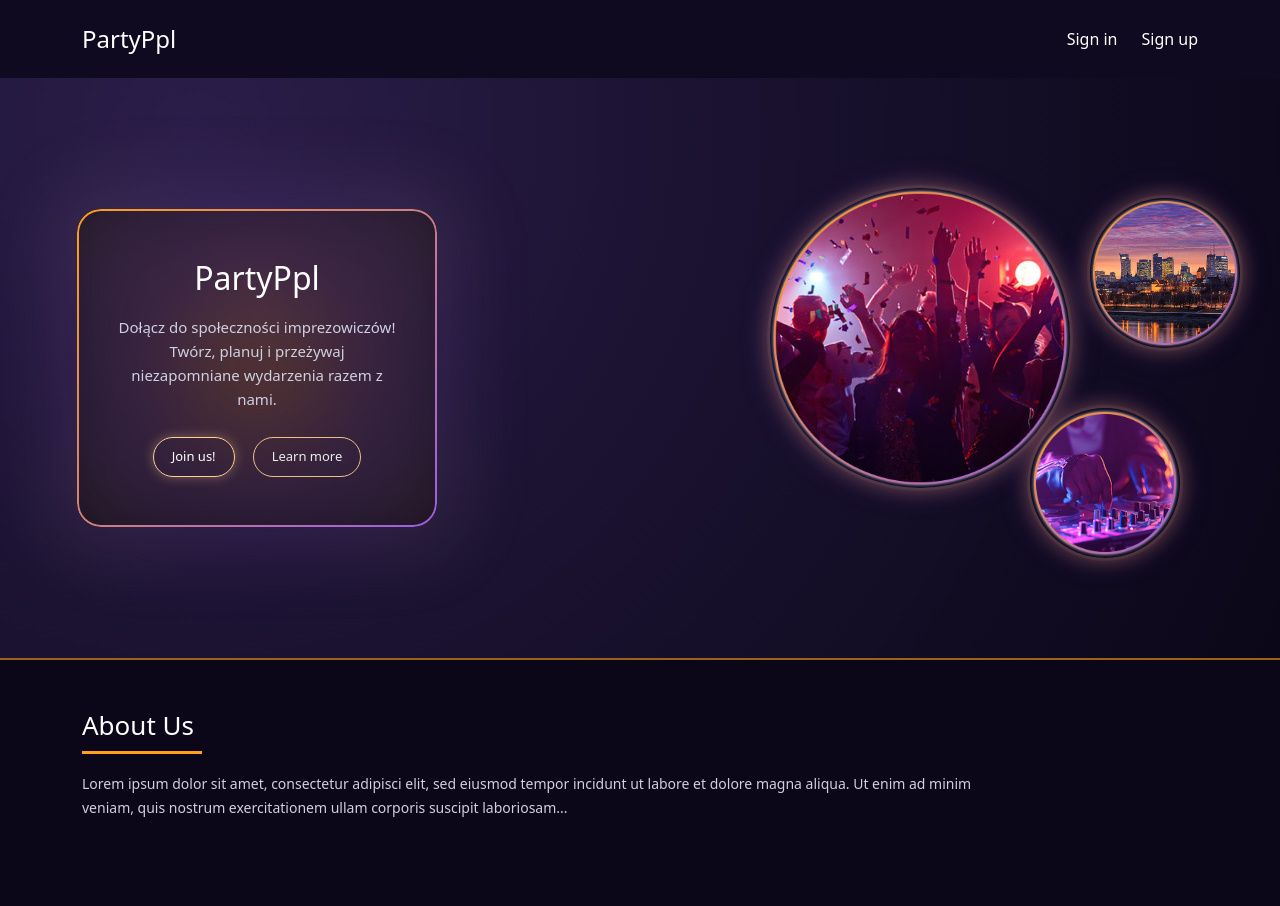
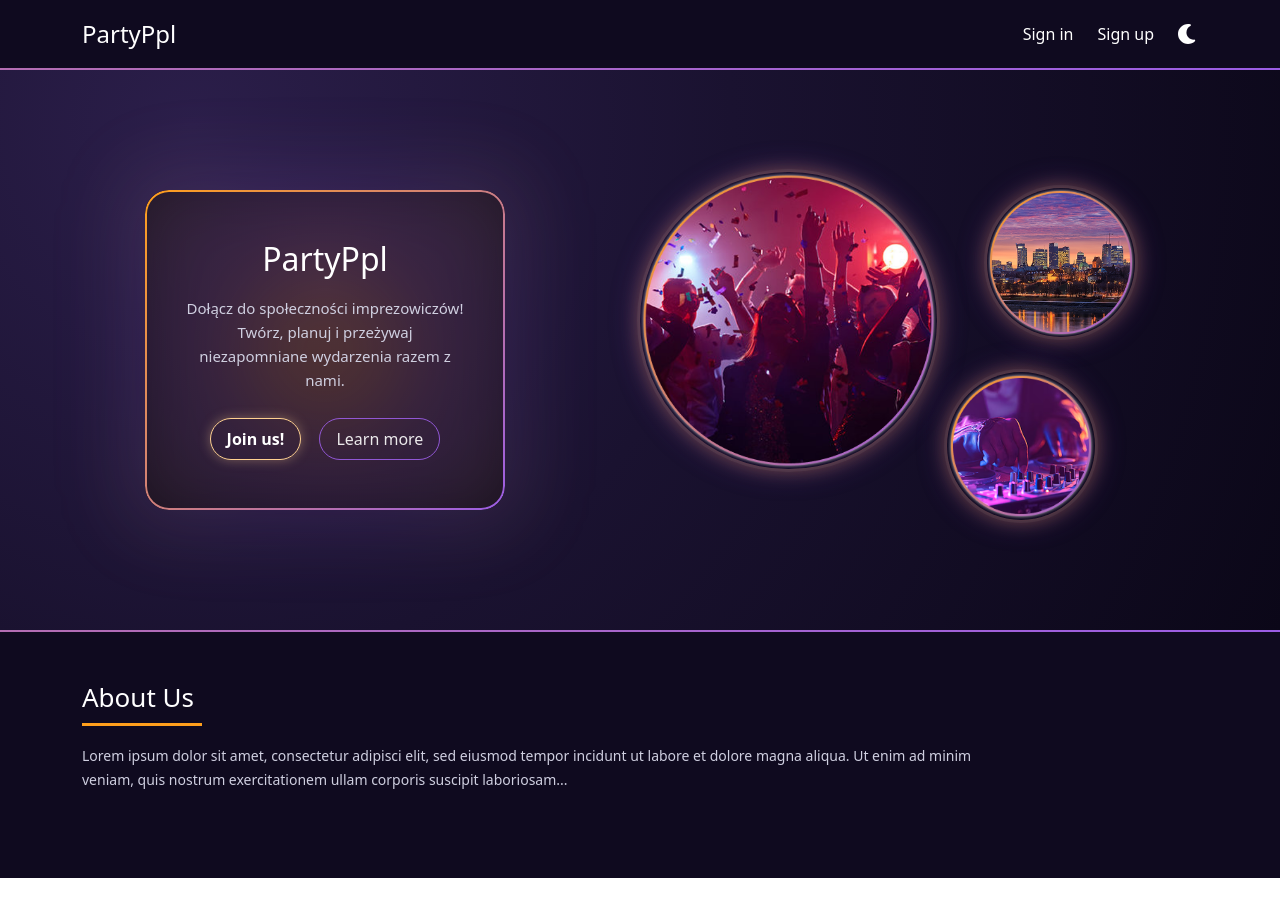
Before and after one commit to domii0102/partyPplv2.0, a Vue app in the folder client/: page / in a window 1280 px wide. After the commit the page ends 878 px from the top, so only its background shows below. Built offline with nearby package versions, Linux system fonts and the light colour scheme.

Commit message:
small improvements to landing page and header

```diff
--- a/client/package.json
+++ b/client/package.json
@@ -9,6 +9,11 @@
     "preview": "vite preview"
   },
   "dependencies": {
+    "@fortawesome/fontawesome-svg-core": "^7.2.0",
+    "@fortawesome/free-brands-svg-icons": "^7.2.0",
+    "@fortawesome/free-regular-svg-icons": "^7.2.0",
+    "@fortawesome/free-solid-svg-icons": "^7.2.0",
+    "@fortawesome/vue-fontawesome": "^3.1.3",
     "bootstrap": "^5.3.8",
     "vue": "^3.5.25",
     "vue-router": "^5.0.3"
--- a/client/src/components/navigation/AppHeader.vue
+++ b/client/src/components/navigation/AppHeader.vue
@@ -1,10 +1,11 @@
 <template>
     <header class="navbar navbar-expand-lg custom-navbar">
         <div class="container d-flex justify-content-between">
-            <a class="navbar-brand brand-logo">PartyPpl</a>
+            <RouterLink to="/" class="brand-logo">PartyPpl</RouterLink>
             <div class="link-container">
-                <a class="nav-link">Sign in</a>
-                <a class="nav-link">Sign up</a>
+                <RouterLink to="/login" class="nav-link">Sign in</RouterLink>
+                <RouterLink to="/register" class="nav-link">Sign up</RouterLink>
+                <FontAwesomeIcon icon="moon" class="icon" />
             </div>
         </div>
     </header>
@@ -17,23 +18,35 @@
 header{
     padding: 1rem 0;
     background: var(--bg-main);
-    color: var(--text-main);
 }
-a{
+.brand-logo, .link-container{
     cursor: pointer;
     transition: color 0.5s;
-}
-a:hover{
-    color: var(--accent-purple);
+    color: var(--text-main);
 }
 .brand-logo{
     font-size: 1.5rem;
-    color: var(--text-main);
     cursor: pointer;
     transition: color 0.5s;
+    text-decoration: none;
 }
 .link-container{
     display: flex;
     gap: 1.5rem;
 }
+.brand-logo:hover, .nav-link:hover{
+    color: var(--accent-purple);
+}
+.icon{
+    transition: color 0.5s;
+    cursor: pointer;
+    height: 100%;
+    align-self: center;
+}
+.icon:hover{
+    color: var(--accent-soft);
+}
+.nav-link{
+    align-content: center;
+}
 </style>
--- a/client/src/main.js
+++ b/client/src/main.js
@@ -7,7 +7,20 @@ import router from './router'
 import 'bootstrap/dist/css/bootstrap.min.css'
 import 'bootstrap/dist/js/bootstrap.bundle.min.js'
 
+import { library } from '@fortawesome/fontawesome-svg-core'
+import { FontAwesomeIcon } from '@fortawesome/vue-fontawesome'
+
+import {
+    faSun,
+    faMoon
+} from '@fortawesome/free-solid-svg-icons'
+
+library.add(faSun, faMoon)
+
 const app = createApp(App)
+
+app.component('FontAwesomeIcon', FontAwesomeIcon)
+
 app.use(router)
 
 app.mount('#app')
--- a/client/src/style.css
+++ b/client/src/style.css
@@ -12,8 +12,12 @@
   -webkit-font-smoothing: antialiased;
   -moz-osx-font-smoothing: grayscale;
 
+  min-height: 100vh;
+  background-color: var(--bg-main);
+
   /* Zmienne - kolory i gradienty */
   --frame-gradient: linear-gradient(135deg, #ff9f1c ,#9b5de5);
+  --line-gradient: linear-gradient(90deg,#ff9f1c ,#9b5de5);
 
   /* Tryb Ciemny */
   /* (tryb jasny będzie dodany w przyszłości) */
--- a/client/src/views/Home/LandingPageView.vue
+++ b/client/src/views/Home/LandingPageView.vue
@@ -1,4 +1,5 @@
 <template>
+    <div class="neon-line"></div>
     <section class="hero">
         <div class="hero-inner container">
             <!-- lewa karta -->
@@ -9,7 +10,7 @@
                 </p>
 
                 <div class="hero-buttons">
-                    <a class="btn btn-hero-primary">Join us!</a>
+                    <RouterLink to="/register" class="btn btn-hero-primary">Join us!</RouterLink>
                     <a class="btn btn-hero-secondary">Learn more</a>
                 </div>
             </div>
@@ -19,7 +20,8 @@
 
                 <!-- duże koło -->
                 <div class="circle-big neon-ring"
-                    style="background-image:url('/src/assets/party1.png')"></div>
+                    style="background-image:url('/src/assets/party1.png')">
+                </div>
 
                 <!-- małe prawe górne -->
                 <div class="circle-small top-right neon-ring"
@@ -32,6 +34,7 @@
             </div>
         </div>
     </section>
+    <div class="neon-line"></div>
     <section class="about">
         <div class="container">
             <h2 class="about-title">About Us</h2>
@@ -50,7 +53,9 @@
 <style scoped>
 .hero{
     background: var(--bg-hero);
-    min-height: 70vh;
+    min-height: 500px;
+    height: 70vh;
+    max-height: 900px;
     display: flex;
     align-items: center;
     padding: 80px 0;
@@ -63,7 +68,7 @@
     display: grid;
     grid-template-columns: 1fr 1fr;
     align-items: center;
-    gap: 80px;
+    padding: 0 5rem;
 }
 
 .hero-card{
@@ -79,7 +84,10 @@
     -webkit-backdrop-filter: blur(10px);
 }
 
-@media (max-width: 992px) {
+@media (max-width: 900px) {
+    .hero{
+        height: auto;
+    }
     .hero-inner {
         grid-template-columns: 1fr;
         text-align: center;
@@ -88,12 +96,8 @@
     }
 
     .hero-circles {
-        width: 420px;
-        height: 360px;
-        margin-top: 10px;
+        display: none;
     }
-
-    .circle-big { left: 60px; }
 }
 
 .hero-card-title {
@@ -155,9 +159,9 @@
 .btn-hero-primary,
 .btn-hero-secondary {
     display: inline-block;
-    padding: 9px 18px;
+    padding: 0.5rem 1rem;
     border-radius: 999px;
-    font-size: 13px;
+    font-size: medium;
     text-decoration: none;
     transition: .25s;
     border: 1.5px solid transparent;
@@ -167,6 +171,7 @@
     color: var(--text-main);
     border-color: var(--accent-soft);
     background: transparent;
+    font-weight: bold;
     box-shadow: 0 0 12px rgba(255, 209, 145, 0.35);
 }
 .btn-hero-primary:hover {
@@ -176,19 +181,21 @@
 
 .btn-hero-secondary {
     color: var(--text-main);
-    border-color: var(--accent-soft);
+    border-color: var(--accent-purple);
     background: transparent;
     opacity: .9;
 }
 .btn-hero-secondary:hover {
     opacity: 1;
     box-shadow: 0 0 14px rgba(155, 93, 229, 0.45);
+    background-color: var(--accent-purple);
 }
 
 .hero-circles {
     position: relative;
-    width: 520px;
-    height: 420px;
+    height: 100%;
+    width: 100%;
+    min-height: 420px;
 }
 
 .neon-ring {
@@ -210,39 +217,43 @@
     position: absolute;
     inset: -6px;
     border-radius: 50%;
-    background: var(--ring-grad);
     z-index: -1;
     filter: blur(6px);
     opacity: 0.8;
 }
 
 .circle-big {
-    width: 300px;
-    height: 300px;
-    left: 90px;
-    top: 30px;
+    width: 60%;
+    height: auto;
+    aspect-ratio: 1/1;
+    left: 0;
+    top: 2rem;
+    animation: float 6s ease-in-out infinite;
 }
 
 .circle-small {
-    width: 150px;
-    height: 150px;
+    width: 30%;
+    height: auto;
+    aspect-ratio: 1/1;
 }
 
 .circle-small.top-right {
-    right: -40px;
-    top: 40px;
+    right: 0;
+    top: 3rem;
+        animation: float 5s ease-in-out infinite;
 }
 
 .circle-small.bottom-right {
-    right: 20px;
-    bottom: 20px;
+    right: 2.5rem;
+    bottom: 2.5rem;
+        animation: float 5.5s ease-in-out infinite;
 }
 
 .about {
-    background: var(--bg-about);
+    background: var(--bg-main);
     padding: 50px 0 70px;
-    border-top: 2px solid rgba(255, 159, 28, 0.6);
     text-align: start;
+    border-bottom: none;
 }
 
 .about-title {
@@ -264,4 +275,29 @@
     line-height: 1.7;
     font-size: 14px;
 }
+
+@keyframes float {
+	0% {
+		transform: translatey(0px);
+	}
+	50% {
+		transform: translatey(-20px);
+	}
+	100% {
+		transform: translatey(0px);
+	}
+}
+.neon-line{
+    height: 2px;
+    width: 100%;
+    background: var(--line-gradient);
+    background-size: 400%;
+    background-repeat: repeat-x;
+    animation: gradient-scroll 10s linear infinite;
+}
+@keyframes gradient-scroll {
+    0%   { background-position: 0 0; }
+    50%  { background-position: 100% 0; }
+    100% { background-position: 0 0; }
+}
 </style>
```
Also changed, not shown: 1 other file (tests, documents, lock files or other folders).
